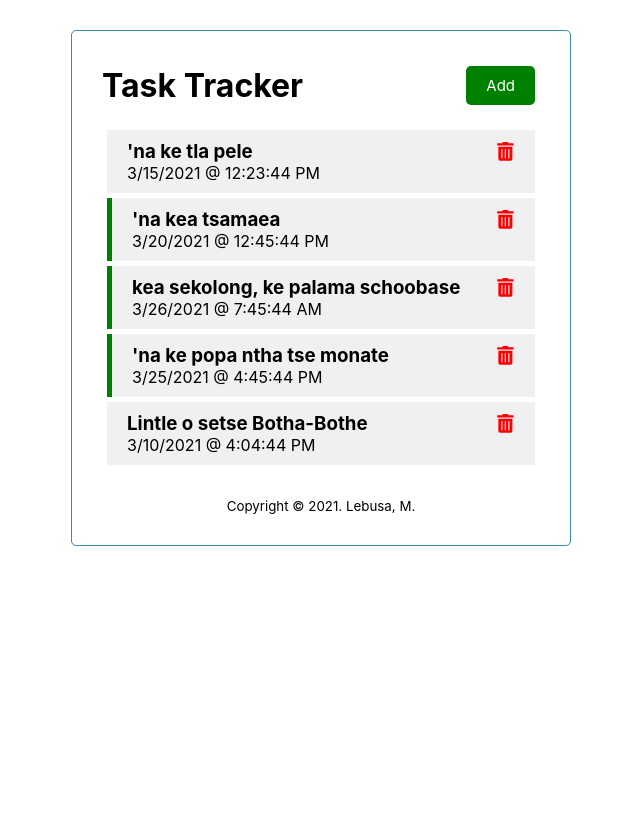
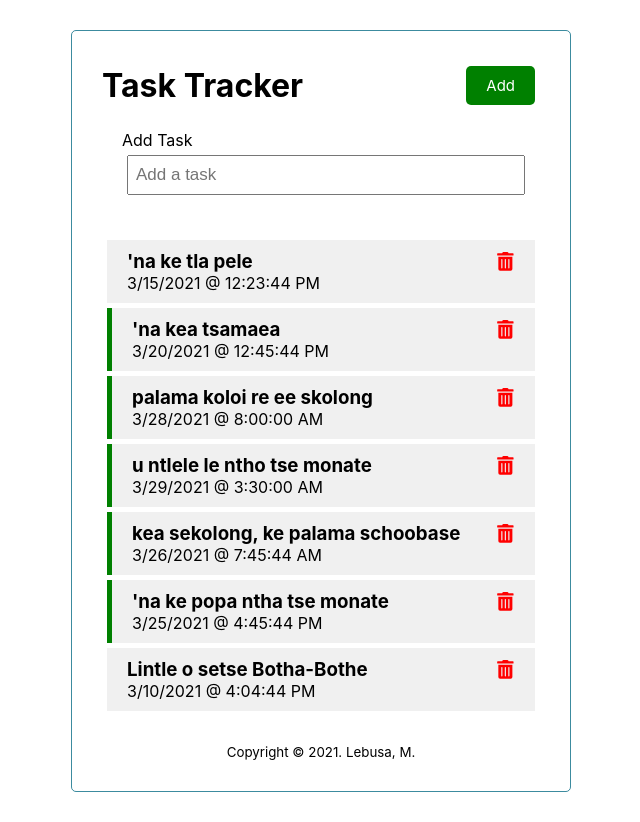
Before and after one commit to lebusa/task-tracker-client, a React (Create React App) app: page / in a window 1280 px wide. Shown: the whole page, without its empty margins (319-959 px from the left). Before the commit the page ends 800 px from the top, so only its background shows below. Built offline with nearby package versions, Linux system fonts and the light colour scheme.

Commit message:
added task form

```diff
--- a/src/App.js
+++ b/src/App.js
@@ -1,7 +1,8 @@
+import { useState } from "react";
 import Header from "./components/Header";
+import AddTask from "./components/AddTask";
 import Tasks from "./components/Tasks";
 import Footer from "./components/Footer";
-import { useState } from "react";
 
 function App() {
   const [tasks, setTasks] = useState([
@@ -16,6 +17,18 @@ function App() {
       scheduledFor: "2021-03-20T12:45:44.874Z",
       reminder: true,
       id: 1616687637694,
+    },
+    {
+      title: "palama koloi re ee skolong",
+      scheduledFor: "2021-03-28T08:00:00.000Z",
+      reminder: true,
+      id: 1616687637694,
+    },
+    {
+      title: "u ntlele le ntho tse monate",
+      scheduledFor: "2021-03-29T03:30:00.365Z",
+      reminder: true,
+      id: 1616687637674,
     },
     {
       title: "kea sekolong, ke palama schoobase",
@@ -44,13 +57,13 @@ function App() {
 
   // toggle task, given its id
   const toggleReminder = (taskId) => {
-    //console.log(`toggle reminder...${taskId}`);
     setTasks(tasks.map((task) => task.id === taskId ? {...task, reminder: ! task.reminder} :  task));
   };
 
   return (
     <div className="container">
       <Header />
+      <AddTask />
       {tasks.length ? (
         <Tasks
           tasks={tasks}
--- /dev/null
+++ b/src/components/AddTask.js
@@ -0,0 +1,12 @@
+const AddTask = () => {
+    return (
+        <form className="add-form">
+            <div className="form-control">
+            <label htmlFor="">Add Task</label>
+            <input type="text" placeholder="Add a task" />
+            </div>
+        </form>
+    )
+}
+
+export default AddTask
```
